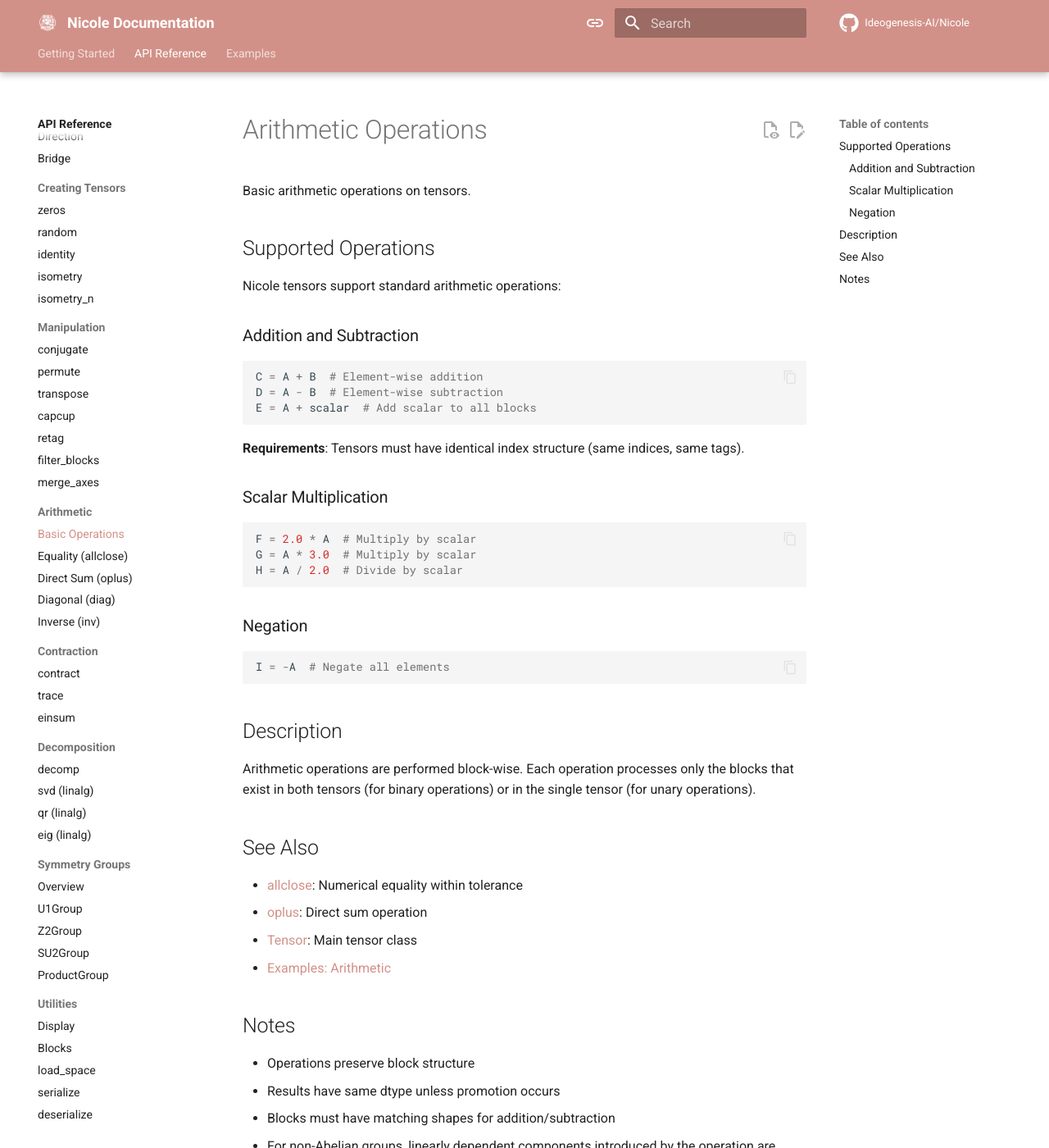
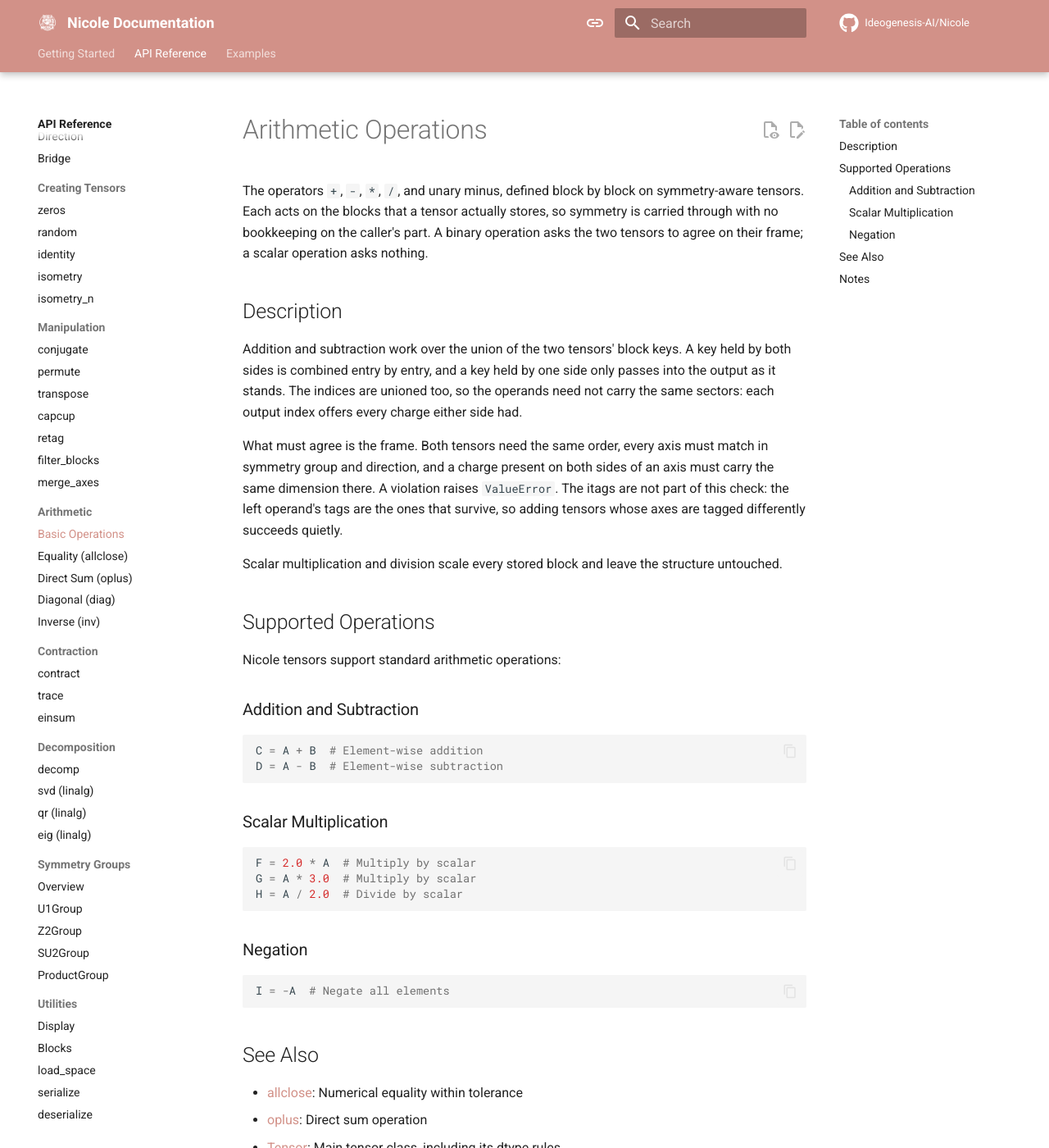
Before and after one commit to Ideogenesis-AI/Nicole, an MkDocs documentation site: the page built from docs/api/arithmetic/addition.md, in a window 1280 px wide and 1400 px high. Shown: the whole window at 82% size. Built offline with MkDocs 1.6.1 and Material for MkDocs 9.7.7, drawn with Linux system fonts in a browser that asks for light colours; comment, search, counter and statistics services are not loaded; the version menu is left out; some of the changed text lies outside the part shown.

Commit message:
Correct the arithmetic reference on scalar addition and the operand requirements
The page offered A + scalar as a supported form, which raises, and demanded identical index structures and matching block shapes, which overstates what the operators ask for. Dropped the example and set down what the implementation checks: equal order, and agreement in symmetry group and direction on each axis, with a shared charge obliged to carry one dimension. Sectors are unioned, so the operands need not match there and a one-sided block survives into the result, while the itags are not checked at all and the left operand's win. Moved the description above the examples, matching every other page.

````diff
--- a/docs/api/arithmetic/addition.md
+++ b/docs/api/arithmetic/addition.md
@@ -1,6 +1,14 @@
 # Arithmetic Operations
 
-Basic arithmetic operations on tensors.
+The operators `+`, `-`, `*`, `/`, and unary minus, defined block by block on symmetry-aware tensors. Each acts on the blocks that a tensor actually stores, so symmetry is carried through with no bookkeeping on the caller's part. A binary operation asks the two tensors to agree on their frame; a scalar operation asks nothing.
+
+## Description
+
+Addition and subtraction work over the union of the two tensors' block keys. A key held by both sides is combined entry by entry, and a key held by one side only passes into the output as it stands. The indices are unioned too, so the operands need not carry the same sectors: each output index offers every charge either side had.
+
+What must agree is the frame. Both tensors need the same order, every axis must match in symmetry group and direction, and a charge present on both sides of an axis must carry the same dimension there. A violation raises `ValueError`. The itags are not part of this check: the left operand's tags are the ones that survive, so adding tensors whose axes are tagged differently succeeds quietly.
+
+Scalar multiplication and division scale every stored block and leave the structure untouched.
 
 ## Supported Operations
 
@@ -11,10 +19,7 @@ Nicole tensors support standard arithmetic operations:
 ```python
 C = A + B  # Element-wise addition
 D = A - B  # Element-wise subtraction
-E = A + scalar  # Add scalar to all blocks
 ```
-
-**Requirements**: Tensors must have identical index structure (same indices, same tags).
 
 ### Scalar Multiplication
 
@@ -30,20 +35,16 @@ H = A / 2.0  # Divide by scalar
 I = -A  # Negate all elements
 ```
 
-## Description
-
-Arithmetic operations are performed block-wise. Each operation processes only the blocks that exist in both tensors (for binary operations) or in the single tensor (for unary operations).
-
 ## See Also
 
 - [allclose](allclose.md): Numerical equality within tolerance
 - [oplus](oplus.md): Direct sum operation
-- [Tensor](../core/tensor.md): Main tensor class
+- [Tensor](../core/tensor.md): Main tensor class, including its dtype rules
 - [Examples: Arithmetic](../../examples/basic/arithmetic.md)
 
 ## Notes
 
-- Operations preserve block structure
-- Results have same dtype unless promotion occurs
-- Blocks must have matching shapes for addition/subtraction
-- For non-Abelian groups, linearly dependent components introduced by the operation are automatically compressed away
+- Operands are promoted to a common dtype first, so a real tensor combines with a complex one directly. See [Tensor](../core/tensor.md) for the full dtype surface.
+- Scalar operations preserve precision, so a `float32` tensor times `1j` gives `complex64`.
+- For a generic symmetry group, intertwiner weights are merged when they are collinear and concatenated when they are not, after which linearly dependent components are compressed away.
+- Two scalar tensors are a special case: they combine directly, preserving the autograd graph.
````
